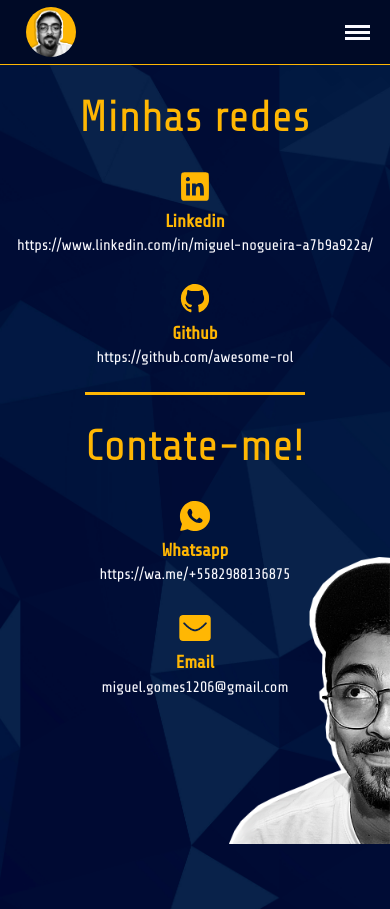
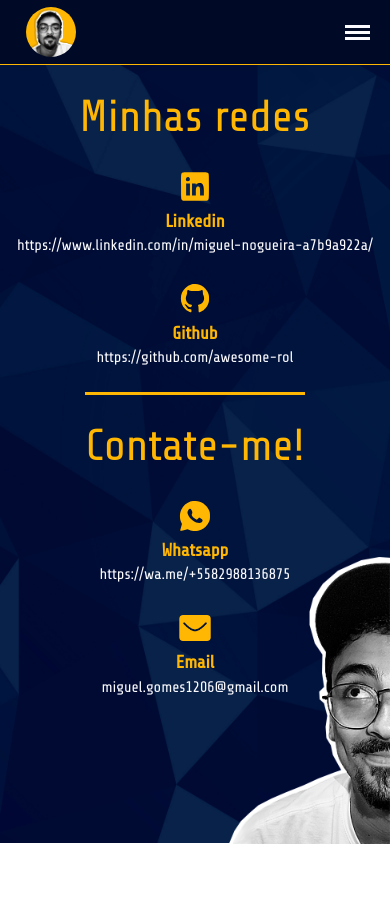
Before and after one commit to awesome-rol/portfolio-mgnogueira, a React (Vite) app: page /contato in a window 390 px wide. After the commit the page ends 844 px from the top, so only its background shows below. Built offline with nearby package versions, Linux system fonts and the light colour scheme.

Commit message:
ajustes responsividade

```diff
--- a/src/components/Contato.module.css
+++ b/src/components/Contato.module.css
@@ -143,9 +143,6 @@
 }
 
 @media screen and (max-width: 415px) {
-  .contato {
-    height: 100vh;
-  }
 
   .contato__container {
     padding-top: 0;
--- a/src/components/RetratoBg.module.css
+++ b/src/components/RetratoBg.module.css
@@ -1,6 +1,7 @@
 .retrato {
   position: relative;
   margin-bottom: 0;
+  bottom: 0;
 }
 
 /* Responsivo */
```
